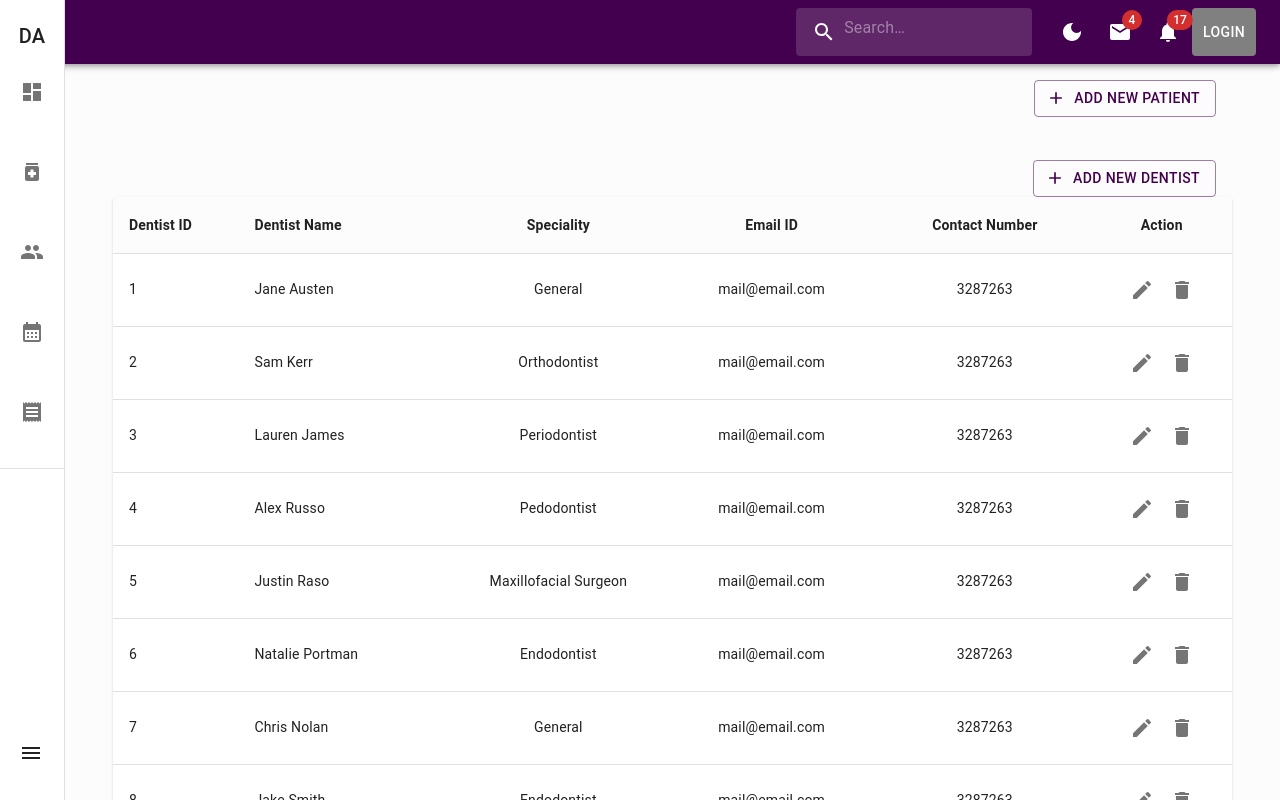
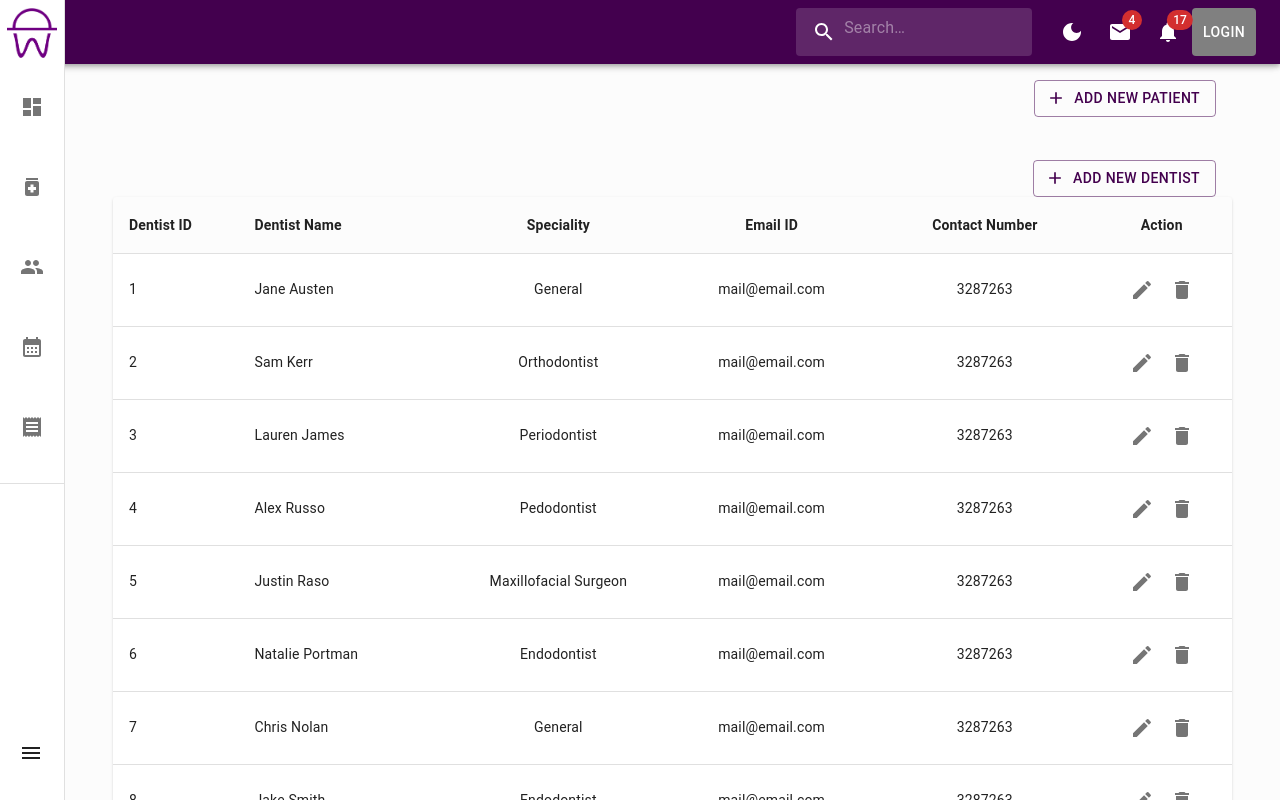
Before and after one commit to PreethaPinto/dental-management-react-typescript, a React (Vite) app: page /dentists in a window 1280 px wide. Shown: the top 800 px of the page. Built offline with nearby package versions, Linux system fonts and the light colour scheme; the HTML template or start-up script is replaced by a standard one.

Commit message:
Add logo

```diff
--- a/src/components/MainNavigation.tsx
+++ b/src/components/MainNavigation.tsx
@@ -34,6 +34,7 @@ import CustomIconButton from './CustomIconButton';
 import { Link } from 'react-router-dom';
 import { useContext, useState } from 'react';
 import LoginModal from './LoginModal';
+import logo from '../assets/logo.png';
 
 const Search = styled('div')(({ theme }) => ({
   position: 'relative',
@@ -210,9 +211,13 @@ const MainNavigation = ({ mode, setMode }: SidebarProps) => {
           noWrap
           component='div'
           align='center'
-          marginTop={2.5}
+          marginTop={1}
         >
-          DA
+          <img
+            src={logo}
+            alt='logo'
+            style={{ height: '50px', width: '50px' }}
+          />
         </Typography>
         {open && (
           <>
```
Also changed, not shown: src/assets/logo.png (added).
